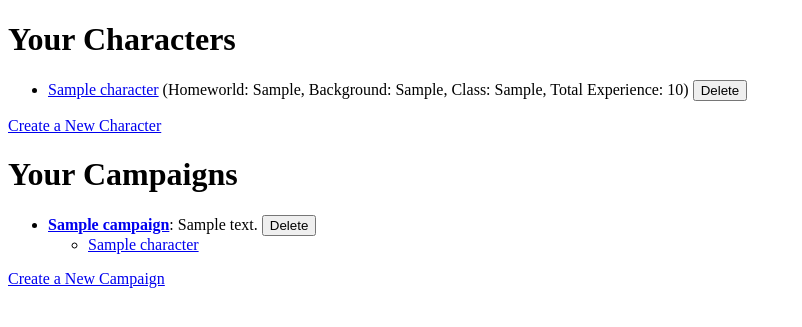
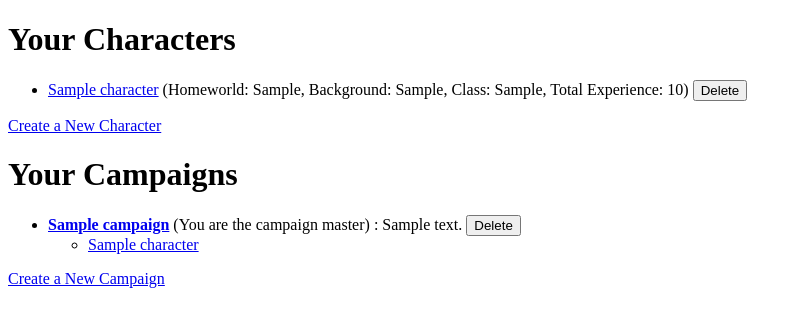
Before and after one commit to Huhlicheck/DH2_supplement, a Django app: page /characters/ in a window 1280 px wide. Shown: the top 327 px of the page, without its empty margins (0-802 px from the left). Run offline with Django 5.2, Linux system fonts and the light colour scheme; a user stored in the database is signed in; tables that the repository leaves empty hold one stand-in row (values such as "Sample post").

Commit message:
added campaign list

```diff
--- a/DH2/characters/templates/characters/character_list.html
+++ b/DH2/characters/templates/characters/character_list.html
@@ -26,18 +26,30 @@
     <p><a href="{% url 'characters:create_character' %}">Create a New Character</a></p>
 
     <h1>Your Campaigns</h1>
-    {% if campaigns_with_user_characters %}
+
+    {% if all_campaigns %}
         <ul>
-            {% for campaign in campaigns_with_user_characters %}
+            {% for campaign in all_campaigns %}
                 <li>
-                    <strong><a href="{% url 'characters:campaign_detail' campaign.name %}">{{ campaign.name }}</a></strong>: {{ campaign.description }}
+                    <strong>
+                        <a href="{% url 'characters:campaign_detail' campaign.name %}">{{ campaign.name }}</a>
+                    </strong>
+                    {% if campaign in user_is_master %}
+                        <span>(You are the campaign master)</span>
+                    {% endif %}
+                    : {{ campaign.description }}
+
+                    {% if campaign in user_is_master %}
+                        <!-- Show delete button for campaigns the user masters -->
                         <form action="{% url 'characters:delete_campaign' campaign_name=campaign.name %}" method="post" style="display:inline;">
                             {% csrf_token %}
                             <button type="submit" class="btn btn-danger" onclick="return confirm('Are you sure you want to delete this campaign?');">Delete</button>
                         </form>
+                    {% endif %}
+
                     <ul>
                         {% for character in campaign.characters.all %}
-                            {% if character.player == request.user %}
+                            {% if character.player == request.user or campaign not in user_is_master %}
                                 <li>
                                     <a href="{% url 'characters:character_detail' character.name %}">{{ character.name }}</a>
                                 </li>
@@ -48,8 +60,9 @@
             {% endfor %}
         </ul>
     {% else %}
-        <p>No campaigns with your characters.</p>
+        <p>No campaigns to display.</p>
     {% endif %}
+
 
     <p><a href="{% url 'characters:create_campaign' %}">Create a New Campaign</a></p>
 
--- a/DH2/characters/views.py
+++ b/DH2/characters/views.py
@@ -11,9 +11,16 @@ def character_list(request):
     # Get campaigns where any of the user's characters are present
     campaigns_with_user_characters = Campaign.objects.filter(characters__in=user_characters).distinct()
 
+    # Get campaigns where the user is the campaign master
+    campaigns_mastered_by_user = Campaign.objects.filter(campaign_master=request.user)
+
+    # Combine both querysets and remove duplicates
+    all_campaigns = campaigns_with_user_characters.union(campaigns_mastered_by_user)
+
     return render(request, 'characters/character_list.html', {
         'user_characters': user_characters,
-        'campaigns_with_user_characters': campaigns_with_user_characters,
+        'all_campaigns': all_campaigns,
+        'user_is_master': campaigns_mastered_by_user,
     })
 
 
```
Lines whose indentation alone changed are shown as unchanged.
